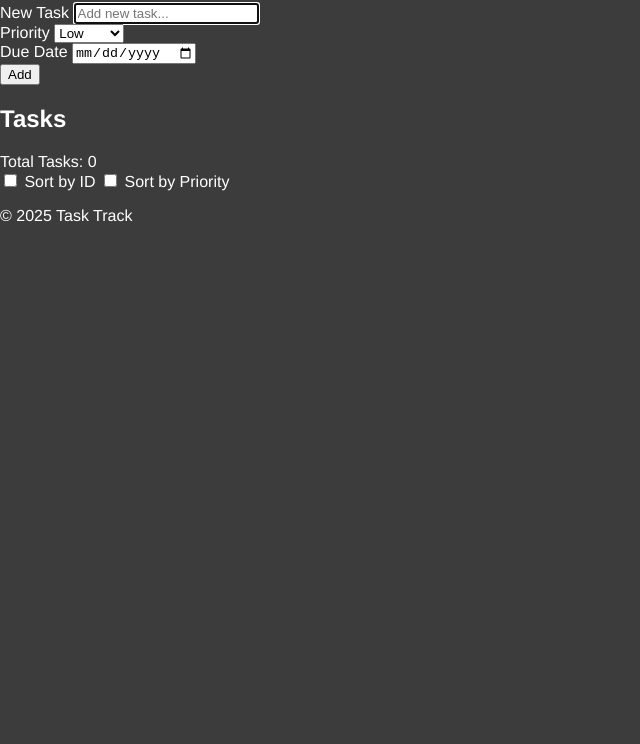
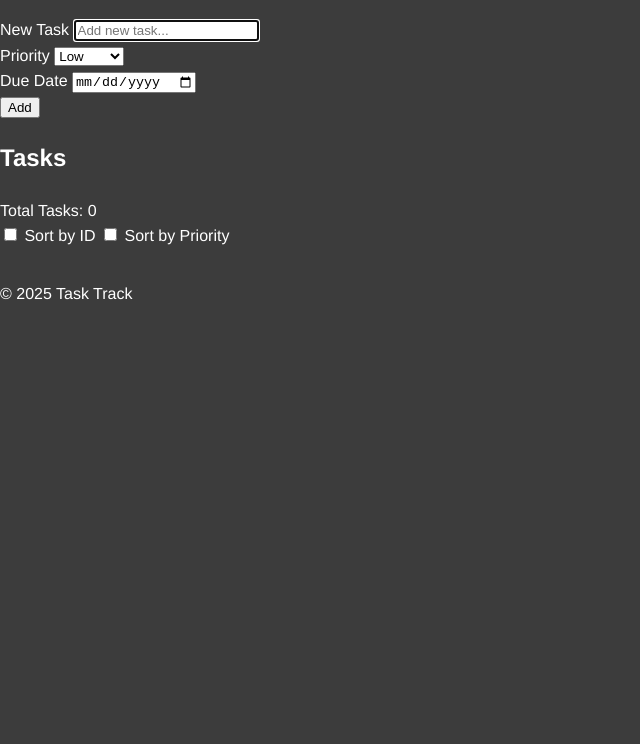
Before and after one commit to AlaaAlsous/Task-Track, a website: page public/index.html in a window 1280 px wide. Shown: the part 77-821 px from the top of the page, without its empty margins (0-640 px from the left). After the commit the page ends 800 px from the top, so only its background shows below. Drawn offline with Linux system fonts and the light colour scheme; no server answers.

Commit message:
Improve global CSS reset and base layout styles

```diff
--- a/public/styles.css
+++ b/public/styles.css
@@ -1,11 +1,23 @@
-html,
+*,
+*::before,
+*::after {
+  box-sizing: border-box;
+}
+
+html {
+  height: 100%;
+  font-size: 16px;
+  scroll-behavior: smooth;
+}
+
 body {
-  font-family: Helvetica, sans-serif;
-  font-size: 16px;
+  min-height: 100%;
   margin: 0;
-  padding: 0;
-  height: 100%;
-  width: 100%;
+  font-family: Helvetica, Arial, sans-serif;
+  line-height: 1.6;
+  font-size: clamp(0.8rem, 2vw, 1rem);
   background-color: #3c3c3c;
   color: white;
+  display: flex;
+  flex-direction: column;
 }
```
